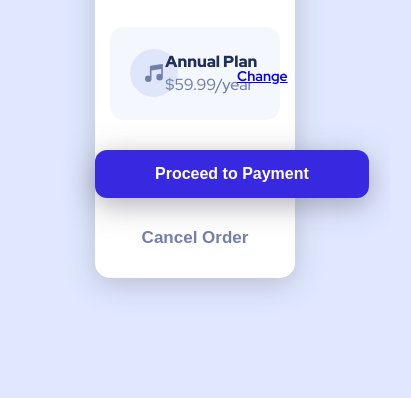
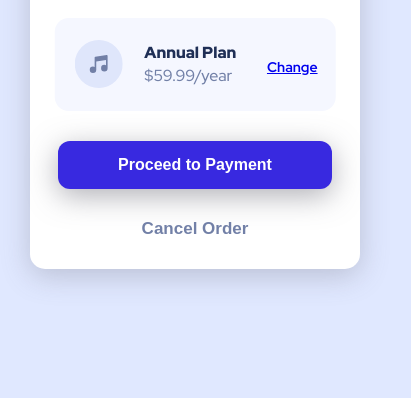
Before and after one commit to PoteznyMocarz/Order-Summary, a plain HTML site: page index.html in a window 390 px wide. Shown: the part 446-844 px from the top of the page, 411 px wide, since content can reach past the window. Drawn offline with Linux system fonts and the light colour scheme.

Commit message:
Add files via upload

```diff
--- a/styles.css
+++ b/styles.css
@@ -139,10 +139,10 @@ button {
     color: var(--darkb-color);
 }
 
-@media  (max-width: 390px) {
+@media  (max-width: 500px) {
     main {
         margin: 20px;
-        max-width: 200px;
+        max-width: 330px;
 }
 
 .plan-sel {
```
